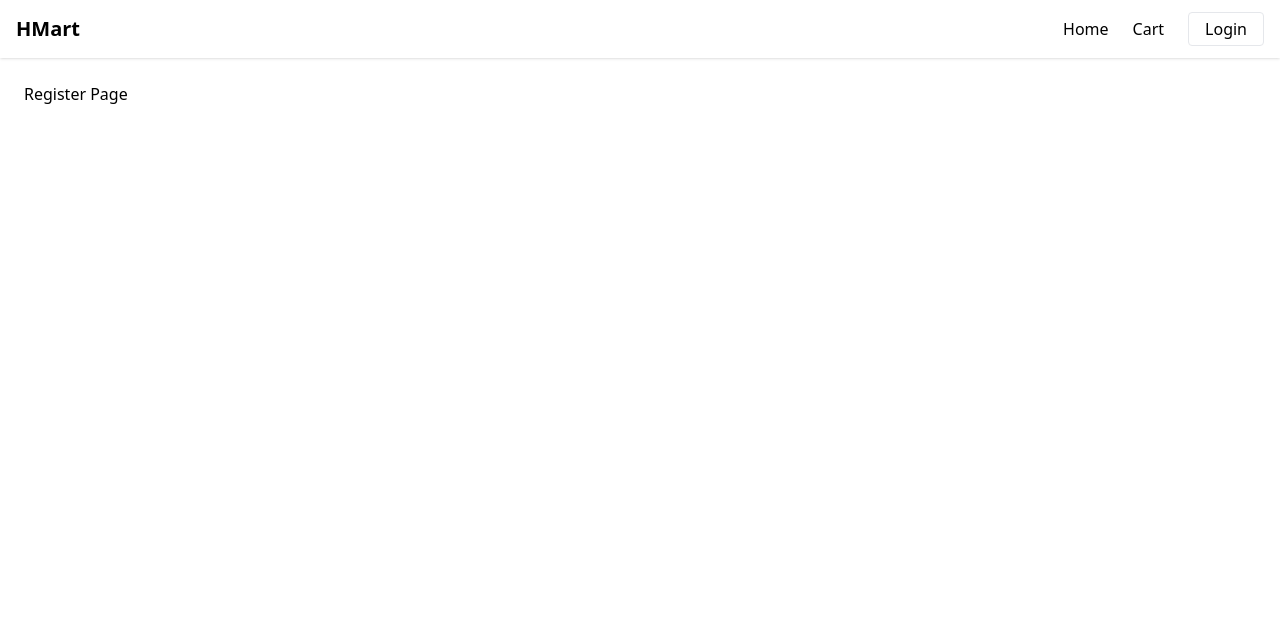
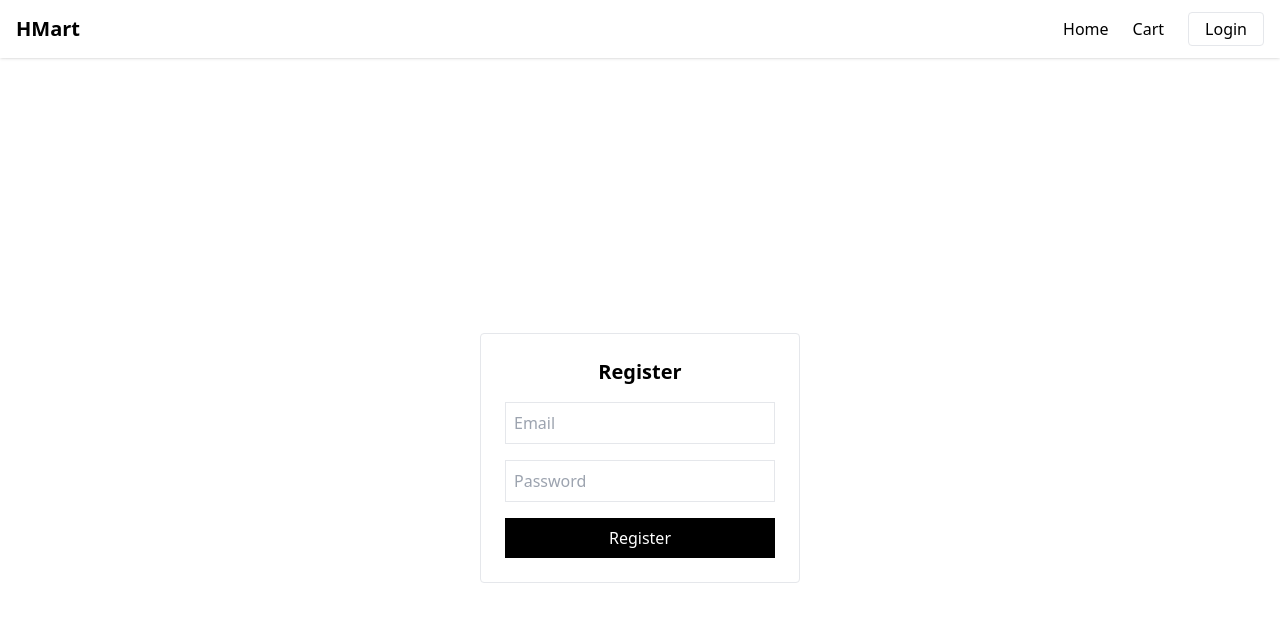
Before and after one commit to Lokesh-Gnanam/Bmart, a React (Vite) app: page /register in a window 1280 px wide. Shown: the top 622 px of the page. Built offline with nearby package versions, Linux system fonts and the light colour scheme.

Commit message:
firebase config

```diff
--- /dev/null
+++ b/src/firebase/firebaseConfig.js
@@ -0,0 +1,16 @@
+import { initializeApp } from "firebase/app";
+import { getAuth } from "firebase/auth";
+
+const firebaseConfig = {
+  apiKey: "AIzaSyB_XtcENQpya9ZABnqKU_uJ7DLv9HAozuw",
+  authDomain: "bmart-4a002.firebaseapp.com",
+  projectId: "bmart-4a002",
+  storageBucket: "bmart-4a002.firebasestorage.app",
+  messagingSenderId: "896050665439",
+  appId: "1:896050665439:web:a7b6465158eea45df4566a",
+  measurementId: "G-9DQ3YJVN2R"
+};
+
+const app = initializeApp(firebaseConfig);
+
+export const auth = getAuth(app);
--- a/src/pages/Login.jsx
+++ b/src/pages/Login.jsx
@@ -1,4 +1,54 @@
+import { useState } from "react";
+import { signInWithEmailAndPassword } from "firebase/auth";
+import { auth } from "../firebase/firebaseConfig";
+import { useNavigate } from "react-router-dom";
+
 function Login() {
-  return <h2 className="p-6">Login Page</h2>;
+  const [email, setEmail] = useState("");
+  const [password, setPassword] = useState("");
+  const navigate = useNavigate();
+
+  const handleLogin = async (e) => {
+    e.preventDefault();
+    try {
+      await signInWithEmailAndPassword(auth, email, password);
+      alert("Login successful ✅");
+      navigate("/");
+    } catch (err) {
+      alert(err.message);
+    }
+  };
+
+  return (
+    <div className="min-h-screen flex items-center justify-center">
+      <form
+        onSubmit={handleLogin}
+        className="border p-6 rounded w-80 space-y-4"
+      >
+        <h2 className="text-xl font-bold text-center">Login</h2>
+
+        <input
+          type="email"
+          placeholder="Email"
+          className="border p-2 w-full"
+          onChange={(e) => setEmail(e.target.value)}
+          required
+        />
+
+        <input
+          type="password"
+          placeholder="Password"
+          className="border p-2 w-full"
+          onChange={(e) => setPassword(e.target.value)}
+          required
+        />
+
+        <button className="w-full bg-black text-white py-2">
+          Login
+        </button>
+      </form>
+    </div>
+  );
 }
+
 export default Login;
--- a/src/pages/Register.jsx
+++ b/src/pages/Register.jsx
@@ -1,4 +1,54 @@
+import { useState } from "react";
+import { createUserWithEmailAndPassword } from "firebase/auth";
+import { auth } from "../firebase/firebaseConfig";
+import { useNavigate } from "react-router-dom";
+
 function Register() {
-  return <h2 className="p-6">Register Page</h2>;
+  const [email, setEmail] = useState("");
+  const [password, setPassword] = useState("");
+  const navigate = useNavigate();
+
+  const handleRegister = async (e) => {
+    e.preventDefault();
+    try {
+      await createUserWithEmailAndPassword(auth, email, password);
+      alert("Registration successful 🎉");
+      navigate("/");
+    } catch (err) {
+      alert(err.message);
+    }
+  };
+
+  return (
+    <div className="min-h-screen flex items-center justify-center">
+      <form
+        onSubmit={handleRegister}
+        className="border p-6 rounded w-80 space-y-4"
+      >
+        <h2 className="text-xl font-bold text-center">Register</h2>
+
+        <input
+          type="email"
+          placeholder="Email"
+          className="border p-2 w-full"
+          onChange={(e) => setEmail(e.target.value)}
+          required
+        />
+
+        <input
+          type="password"
+          placeholder="Password"
+          className="border p-2 w-full"
+          onChange={(e) => setPassword(e.target.value)}
+          required
+        />
+
+        <button className="w-full bg-black text-white py-2">
+          Register
+        </button>
+      </form>
+    </div>
+  );
 }
+
 export default Register;
```
Also changed, not shown: firebasedb.txt (added).
